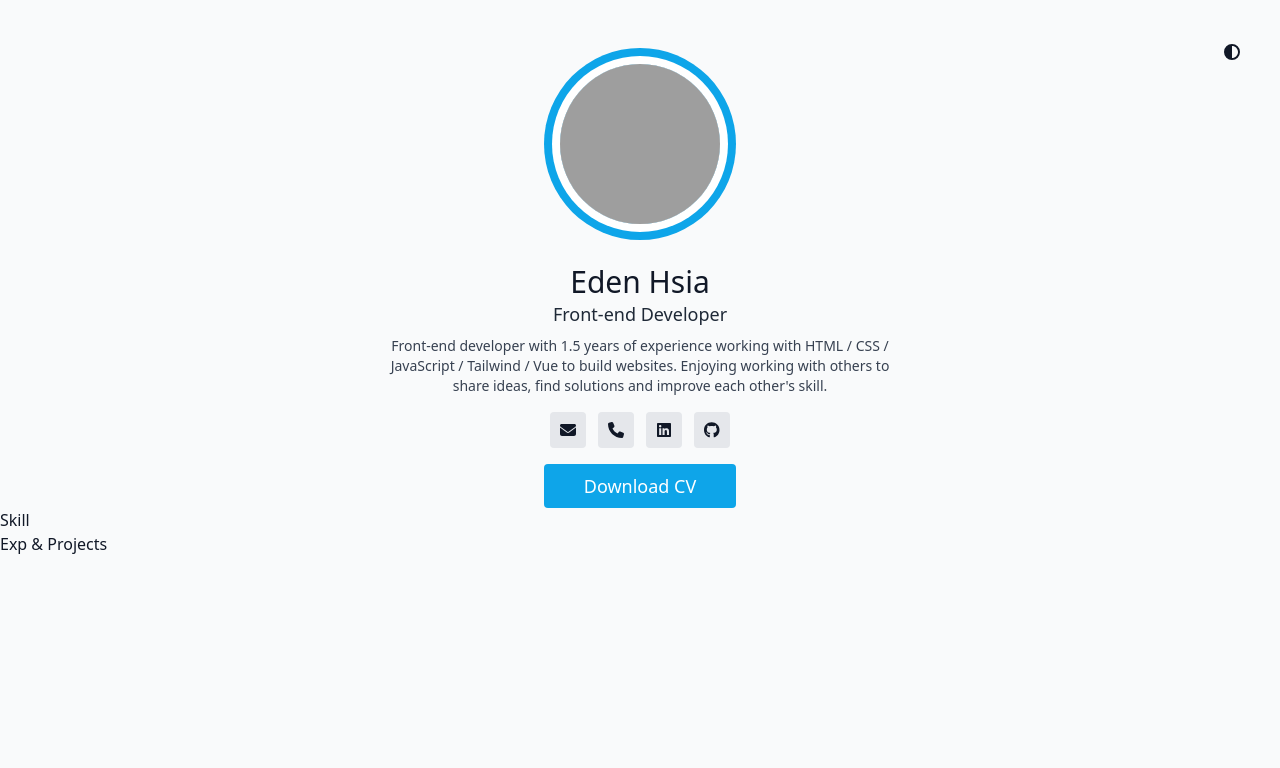
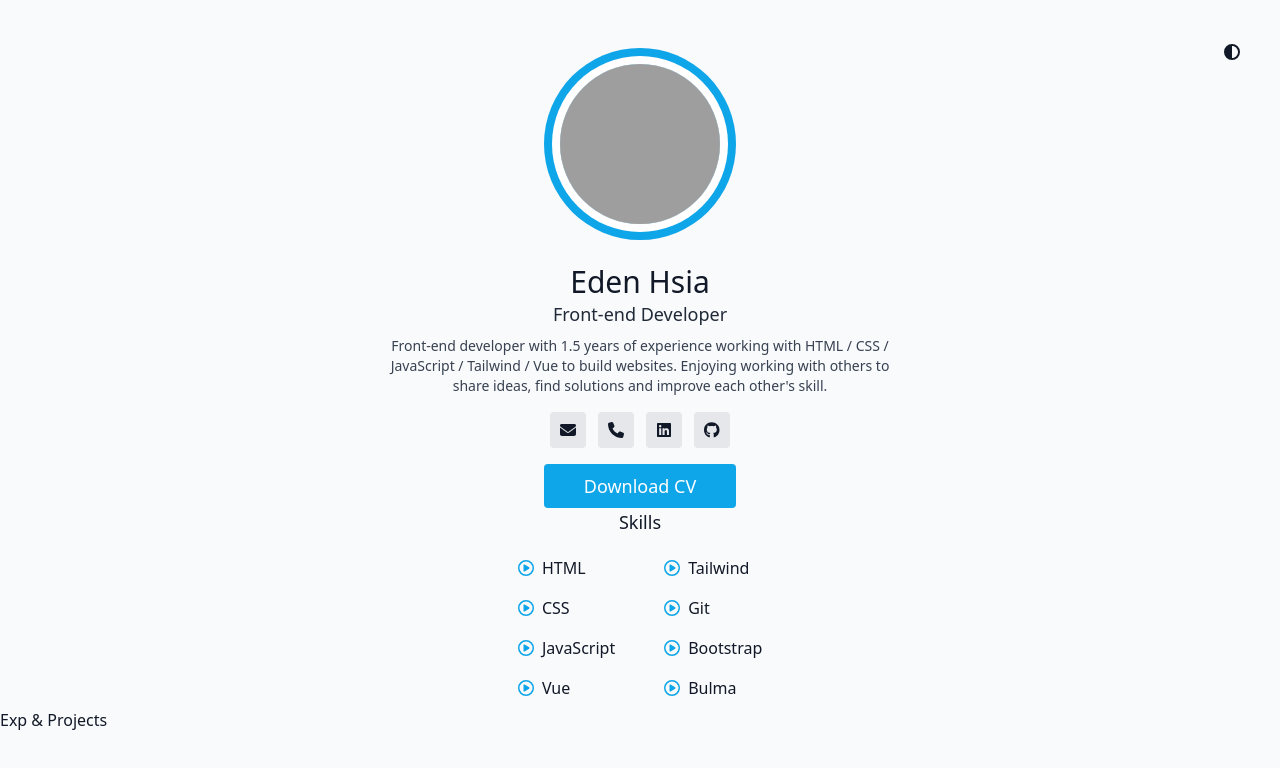
Before and after one commit to edenhsia/portfolio, a Vue app: page / in a window 1280 px wide. Shown: the top 768 px of the page. Built offline with nearby package versions, Linux system fonts and the light colour scheme; grey boxes are pictures that could not be loaded.

Commit message:
create skill section

```diff
--- a/src/components/Skill.vue
+++ b/src/components/Skill.vue
@@ -1,3 +1,41 @@
 <template>
-  <section>Skill</section>
+  <section>
+    <div class="container flex flex-col items-center">
+      <h2 class="text-center font-medium text-lg mb-3">Skills</h2>
+      <ul class="skill-list columns-2 text-justify">
+        <li v-for="(skill, i) in skills" :key="i" class="skill-item">
+          <font-awesome-icon
+            :icon="['far', 'circle-play']"
+            class="text-sky-500 mr-1"
+          />
+          {{ skill }}
+        </li>
+      </ul>
+    </div>
+  </section>
 </template>
+
+<script>
+export default {
+  computed: {
+    skills() {
+      return [
+        'HTML',
+        'CSS',
+        'JavaScript',
+        'Vue',
+        'Tailwind',
+        'Git',
+        'Bootstrap',
+        'Bulma',
+      ]
+    },
+  },
+}
+</script>
+
+<style scoped>
+.skill-item {
+  @apply px-4 py-2;
+}
+</style>
--- a/src/main.js
+++ b/src/main.js
@@ -9,8 +9,16 @@ import {
   faPhone,
 } from '@fortawesome/free-solid-svg-icons'
 import { faLinkedin, faGithub } from '@fortawesome/free-brands-svg-icons'
+import { faCirclePlay } from '@fortawesome/free-regular-svg-icons'
 
 import { FontAwesomeIcon } from '@fortawesome/vue-fontawesome'
-library.add(faCircleHalfStroke, faEnvelope, faPhone, faLinkedin, faGithub)
+library.add(
+  faCircleHalfStroke,
+  faEnvelope,
+  faPhone,
+  faLinkedin,
+  faGithub,
+  faCirclePlay
+)
 
 createApp(App).component('font-awesome-icon', FontAwesomeIcon).mount('#app')
```
